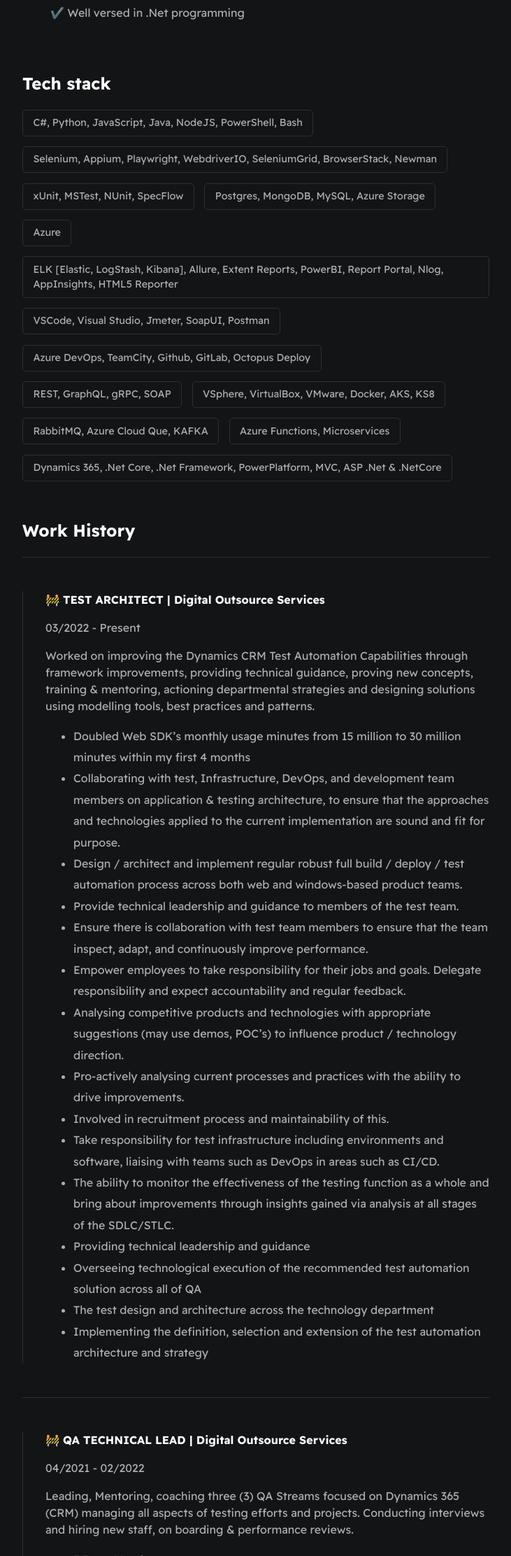
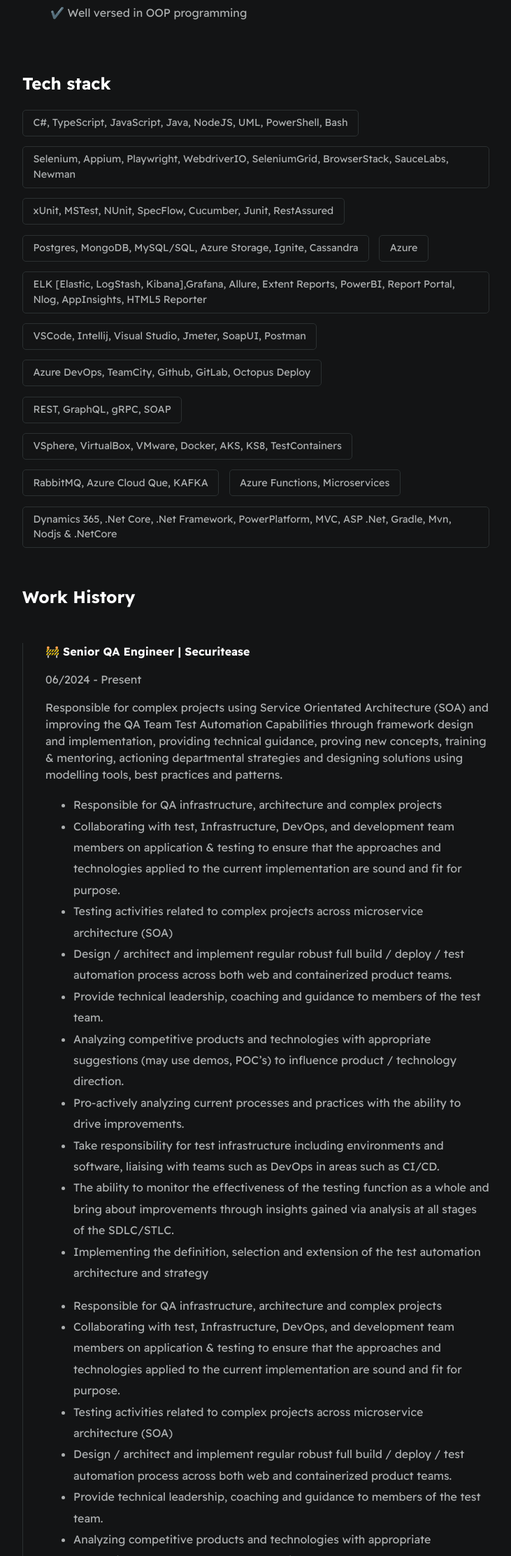
Before and after one commit to mswanepoel86/Digital-Resume-Marius-Swanepoel, a plain HTML site: page index.html in a window 1280 px wide. Shown: the part 576-2800 px from the top of the page at 70% size, without its empty margins (274-1005 px from the left). Drawn offline with Linux system fonts and the light colour scheme.

Commit message:
updated details

```diff
--- a/index.html
+++ b/index.html
@@ -18,8 +18,9 @@
 
             <div>
                 <h1 id="user-name">Marius Swanepoel</h1>
-                <p id="bio">Test Architect at <a href="https://www.digioutsource.com/" target="_blank">Digioutsource</a>
-                    with almost a decade of experience in Software Development Quality Assurance set in an Agile
+                <p id="bio">Test Architect & QA Engineer</a>
+                    with a decade of experience in Software Development
+                    Quality Assurance set in an Agile
                     environment using various technologies.</p>
                 <p id="email">👉 mswanepoel86@gmail.com</p>
             </div>
@@ -36,11 +37,11 @@
         <section class="section--page">
             <h2>Skills & Qualifications</h2>
             <ul id="qualifications--list">
-                <li>✔️ 9 Years experience with front & backend Testing & Test Automation</li>
+                <li>✔️ 10 Years experience with front & backend Testing & Test Automation</li>
                 <li>✔️ Extensive knowledge in API, Database, UI, LnP, Test Automation</li>
                 <li>✔️ Extensive knowledge in Microsoft .Net Programming</li>
                 <li>✔️ Experienced leader with proven track record</li>
-                <li>✔️ Well versed in .Net programming</li>
+                <li>✔️ Well versed in OOP programming</li>
             </ul>
         </section>
 
@@ -48,21 +49,21 @@
             <h2>Tech stack</h2>
 
             <div id="wrapper--techstack__items">
-                <div class="card--techstack"><span>C#, Python, JavaScript, Java, NodeJS, PowerShell, Bash</span></div>
+                <div class="card--techstack"><span>C#, TypeScript, JavaScript, Java, NodeJS, UML, PowerShell, Bash</span></div>
                 <div class="card--techstack"><span>Selenium, Appium, Playwright, WebdriverIO, SeleniumGrid,
-                        BrowserStack, Newman</span></div>
-                <div class="card--techstack"><span>xUnit, MSTest, NUnit, SpecFlow </span></div>
-                <div class="card--techstack"><span>Postgres, MongoDB, MySQL, Azure Storage</span></div>
+                        BrowserStack, SauceLabs, Newman</span></div>
+                <div class="card--techstack"><span>xUnit, MSTest, NUnit, SpecFlow, Cucumber, Junit, RestAssured </span></div>
+                <div class="card--techstack"><span>Postgres, MongoDB, MySQL/SQL, Azure Storage, Ignite, Cassandra</span></div>
                 <div class="card--techstack"><span>Azure</span></div>
-                <div class="card--techstack"><span>ELK [Elastic, LogStash, Kibana], Allure, Extent Reports, PowerBI,
+                <div class="card--techstack"><span>ELK [Elastic, LogStash, Kibana],Grafana, Allure, Extent Reports, PowerBI,
                         Report Portal, Nlog, AppInsights, HTML5 Reporter</span></div>
-                <div class="card--techstack"><span>VSCode, Visual Studio, Jmeter, SoapUI, Postman</span></div>
+                <div class="card--techstack"><span>VSCode, Intellij, Visual Studio, Jmeter, SoapUI, Postman</span></div>
                 <div class="card--techstack"><span>Azure DevOps, TeamCity, Github, GitLab, Octopus Deploy</span></div>
                 <div class="card--techstack"><span>REST, GraphQL, gRPC, SOAP</span></div>
-                <div class="card--techstack"><span>VSphere, VirtualBox, VMware, Docker, AKS, KS8</span></div>
+                <div class="card--techstack"><span>VSphere, VirtualBox, VMware, Docker, AKS, KS8, TestContainers</span></div>
                 <div class="card--techstack"><span>RabbitMQ, Azure Cloud Que, KAFKA</span></div>
                 <div class="card--techstack"><span>Azure Functions, Microservices</span></div>
-                <div class="card--techstack"><span>Dynamics 365, .Net Core, .Net Framework, PowerPlatform, MVC, ASP .Net
+                <div class="card--techstack"><span>Dynamics 365, .Net Core, .Net Framework, PowerPlatform, MVC, ASP .Net, Gradle, Mvn, Nodjs
                         & .NetCore</span></div>
 
             </div>
@@ -71,10 +72,48 @@
         <section id="work-history-wrapper" class="section--page">
             <h2>Work History</h2>
 
+            <div class="card--work-history">
+                <strong>🚧 Senior QA Engineer | Securitease</strong>
+                <p>06/2024 - Present</p>
+                <p>Responsible for complex projects using Service Orientated Architecture (SOA) and improving the QA
+                    Team Test Automation Capabilities through framework design and implementation,
+                    providing technical guidance,
+                    proving new concepts, training & mentoring, actioning departmental strategies and designing
+                    solutions
+                    using modelling tools, best practices and patterns.
+                </p>
+                <ul>
+                    <li>Responsible for QA infrastructure, architecture and complex projects</li>
+                    <li>Collaborating with test, Infrastructure, DevOps, and development team members on application & testing to ensure that the approaches and technologies applied to the current implementation are sound and fit for purpose.</li>
+                    <li>Testing activities related to complex projects across microservice architecture (SOA)</li>
+                    <li>Design / architect and implement regular robust full build / deploy / test automation process across both web and containerized product teams.</li>
+                    <li>Provide technical leadership, coaching and guidance to members of the test team.</li>
+                    <li>Analyzing competitive products and technologies with appropriate suggestions (may use demos, POC’s) to influence product / technology direction.</li>
+                    <li>Pro-actively analyzing current processes and practices with the ability to drive improvements.</li>
+                    <li>Take responsibility for test infrastructure including environments and software, liaising with teams such as DevOps in areas such as CI/CD.</li>
+                    <li>The ability to monitor the effectiveness of the testing function as a whole and bring about improvements through insights gained via analysis at all stages of the SDLC/STLC.</li>
+                    <li>Implementing the definition, selection and extension of the test automation architecture and strategy</li>
+                </ul>
+                <ul>
+                    <li>Responsible for QA infrastructure, architecture and complex projects</li>
+                    <li>Collaborating with test, Infrastructure, DevOps, and development team members on application & testing to ensure that the approaches and technologies applied to the current implementation are sound and fit for purpose.</li>
+                    <li>Testing activities related to complex projects across microservice architecture (SOA)</li>
+                    <li>Design / architect and implement regular robust full build / deploy / test automation process across both web and containerized product teams.</li>
+                    <li>Provide technical leadership, coaching and guidance to members of the test team.</li>
+                    <li>Analyzing competitive products and technologies with appropriate suggestions (may use demos, POC’s) to influence product / technology direction.</li>
+                    <li>Pro-actively analyzing current processes and practices with the ability to drive improvements.</li>
+                    <li>Take responsibility for test infrastructure including environments and software, liaising with teams such as DevOps in areas such as CI/CD.</li>
+                    <li>The ability to monitor the effectiveness of the testing function as a whole and bring about improvements through insights gained via analysis at all stages of the SDLC/STLC.</li>
+                    <li>Implementing the definition, selection and extension of the test automation architecture and strategy</li>
+                </ul>
+
+            </div>
+
+
             <div class="line-break"></div>
             <div class="card--work-history">
                 <strong>🚧 TEST ARCHITECT | Digital Outsource Services</strong>
-                <p>03/2022 - Present</p>
+                <p>03/2022 - 05/2023</p>
                 <p>Worked on improving the Dynamics CRM Test Automation Capabilities through framework improvements,
                     providing technical guidance,
                     proving new concepts, training & mentoring, actioning departmental strategies and designing
```
Also changed, not shown: assets/images/dark mode preview.PNG (deleted), assets/images/light mode preview.PNG (deleted), 1 other file.
